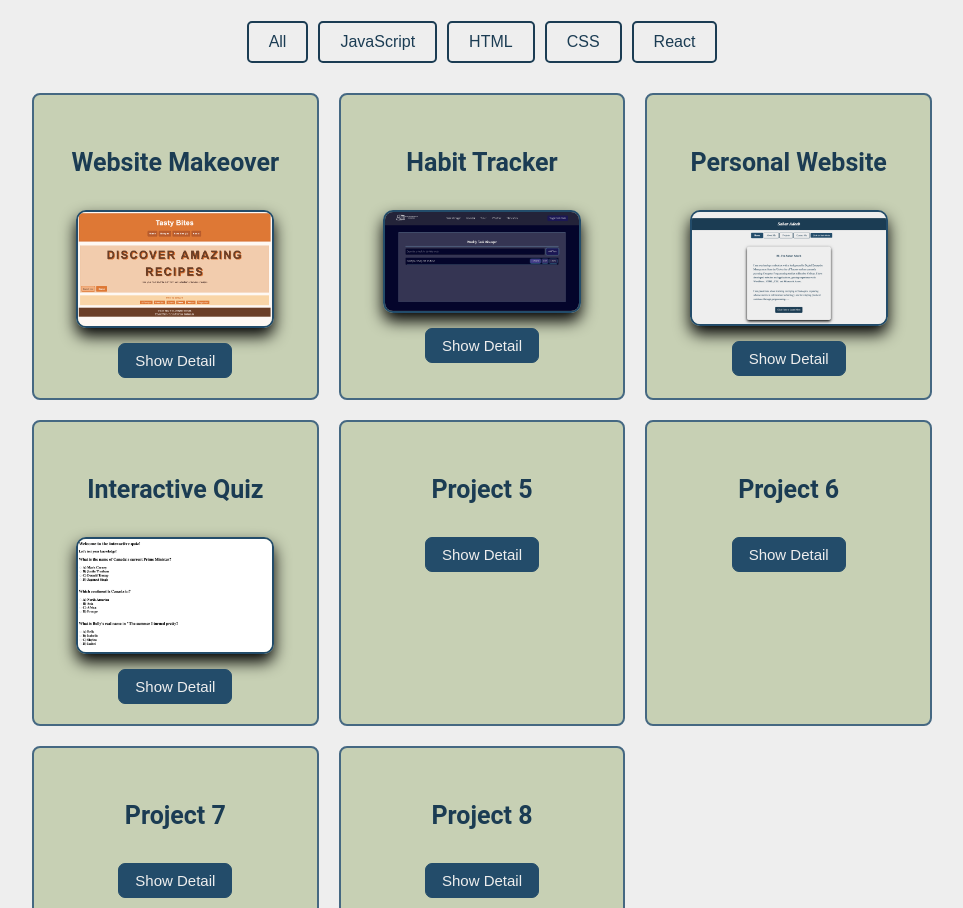
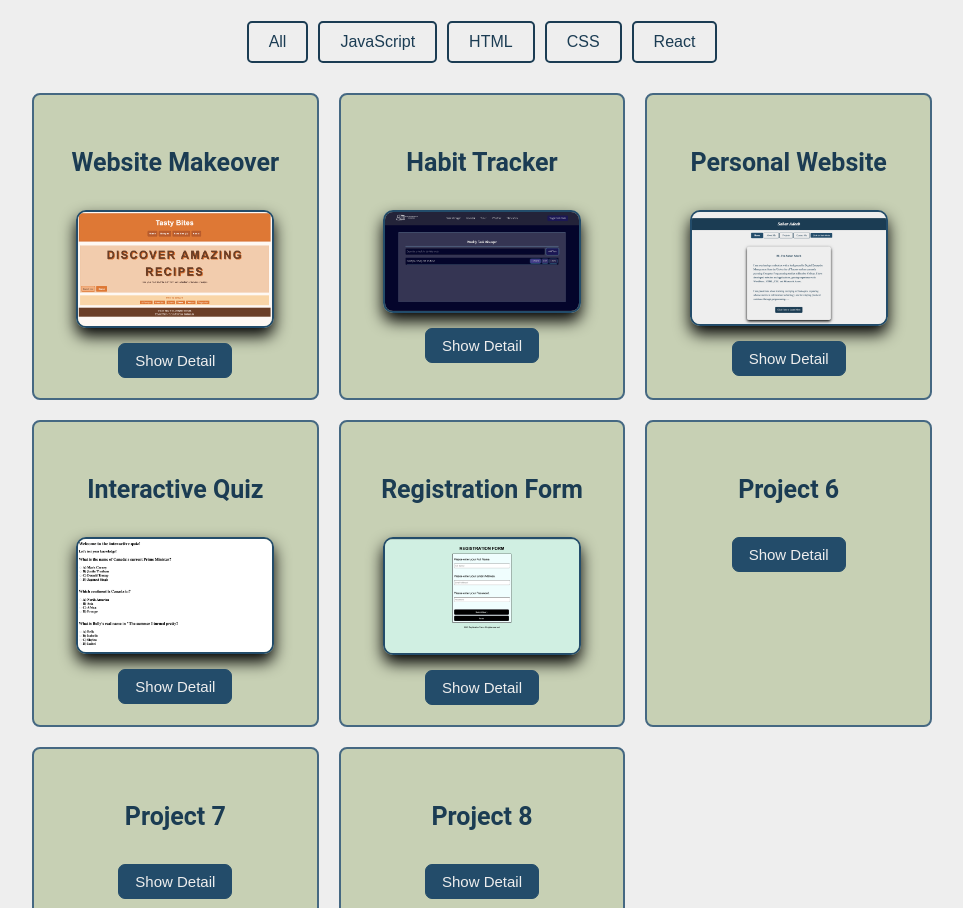
Before and after one commit to Sahar110201/my-portfolio, a plain HTML site: page Projects.html in a window 1280 px wide. Shown: the part 192-1100 px from the top of the page, without its empty margins (158-1121 px from the left). Drawn offline with Linux system fonts and the light colour scheme.

Commit message:
Update Projects.html and assets folder

```diff
--- a/Projects.html
+++ b/Projects.html
@@ -58,7 +58,7 @@
                 <p>Description</p>
             </div>
         </div>
-        <div class="project"  data-category="html">
+        <div class="project" data-category="html">
             <h3>Interactive Quiz</h3>
             <img src="assets/interative-quiz.png" alt="Interative Quiz" class="project-img">
             <button class="detail-btn">Show Detail</button>
@@ -66,11 +66,13 @@
                 <p>This was my very first form creation.</p>
             </div>
         </div>
-    <div class="project">
-            <h3>Project 5</h3>
+    <div class="project" data-category="html css">
+            <h3>Registration Form</h3>
+            <img src="assets/form.png" alt="Registration Form" class="project-img">
             <button class="detail-btn">Show Detail</button>
             <div class="detail">
-                <p>Description</p>
+                <p>This is project, I just created a basic HTML form and styled it.</p>
+            <p><a href="https://sahar110201.github.io/lab-css-fundamentals/" target="_blank" class="link-btn">Click Here to see Project</a></p>
             </div>
         </div>
     <div class="project">
```
Also changed, not shown: assets/form.png (added).
